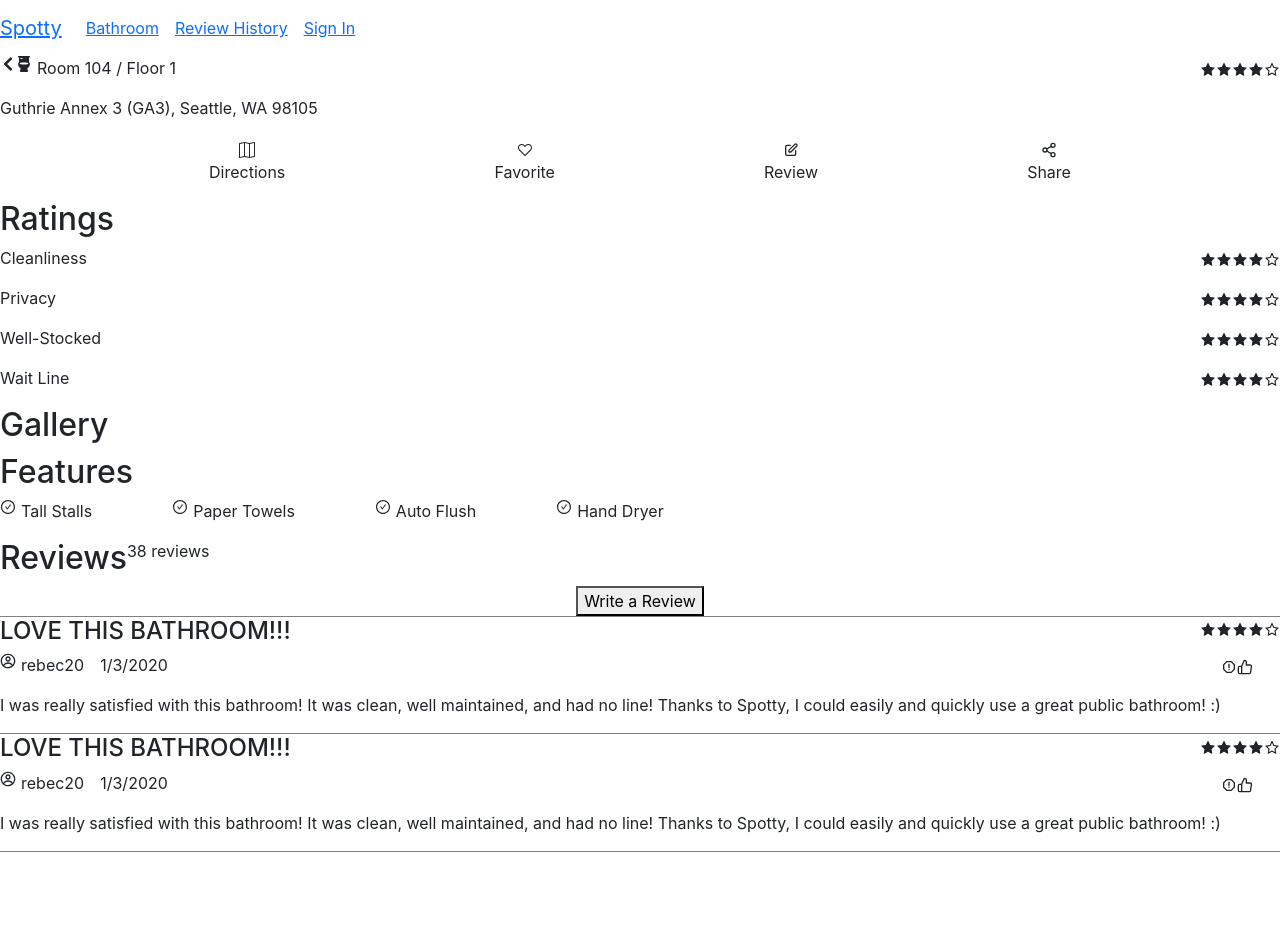
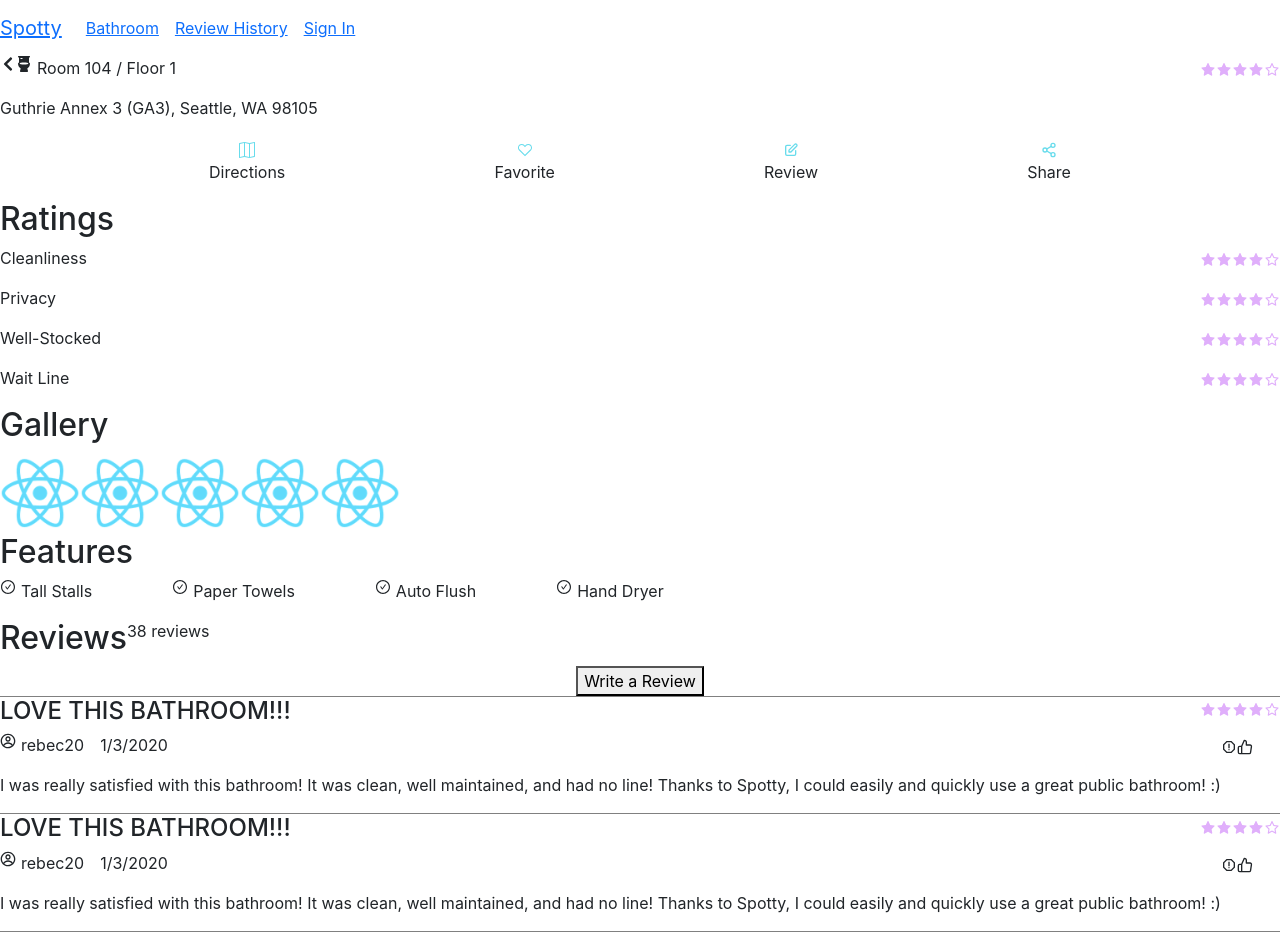
Before and after one commit to lisicase/vonia, a React (Create React App) app: page /bathroom in a window 1280 px wide. Before the commit the page ends 852 px from the top, so only its background shows below. Built offline with nearby package versions, Linux system fonts and the light colour scheme.

Commit message:
added temp images and color

```diff
--- a/src/BathroomPage.js
+++ b/src/BathroomPage.js
@@ -60,7 +60,9 @@ class ActionWithTitle extends React.Component {
     render() {
         return (
             <div style={{textAlign:'center'}}>
-                {this.props.icon}
+                <div style={{color:"#68DCEC"}}>
+                    {this.props.icon}
+                </div>
                 <p>{this.props.title}</p>
             </div>
         )
@@ -97,6 +99,13 @@ class BathroomGallery extends React.Component {
       return (
         <div>
             <h2>Gallery</h2>
+            <div style={{display:'flex', height:"5rem"}}>
+                <img src="logo192.png" style={{height:'5rem'}} />
+                <img src="logo192.png" style={{height:'5rem'}} />
+                <img src="logo192.png" style={{height:'5rem'}} />
+                <img src="logo192.png" style={{height:'5rem'}} />
+                <img src="logo192.png" style={{height:'5rem'}} />
+            </div>
         </div>
       );
     }
@@ -206,7 +215,7 @@ class ReviewActions extends React.Component {
 class StarRating extends React.Component {
     render() {
         return (
-            <div>
+            <div style={{color:'#E0AFFB'}}>
                 <AiFillStar />
                 <AiFillStar />
                 <AiFillStar />
```
